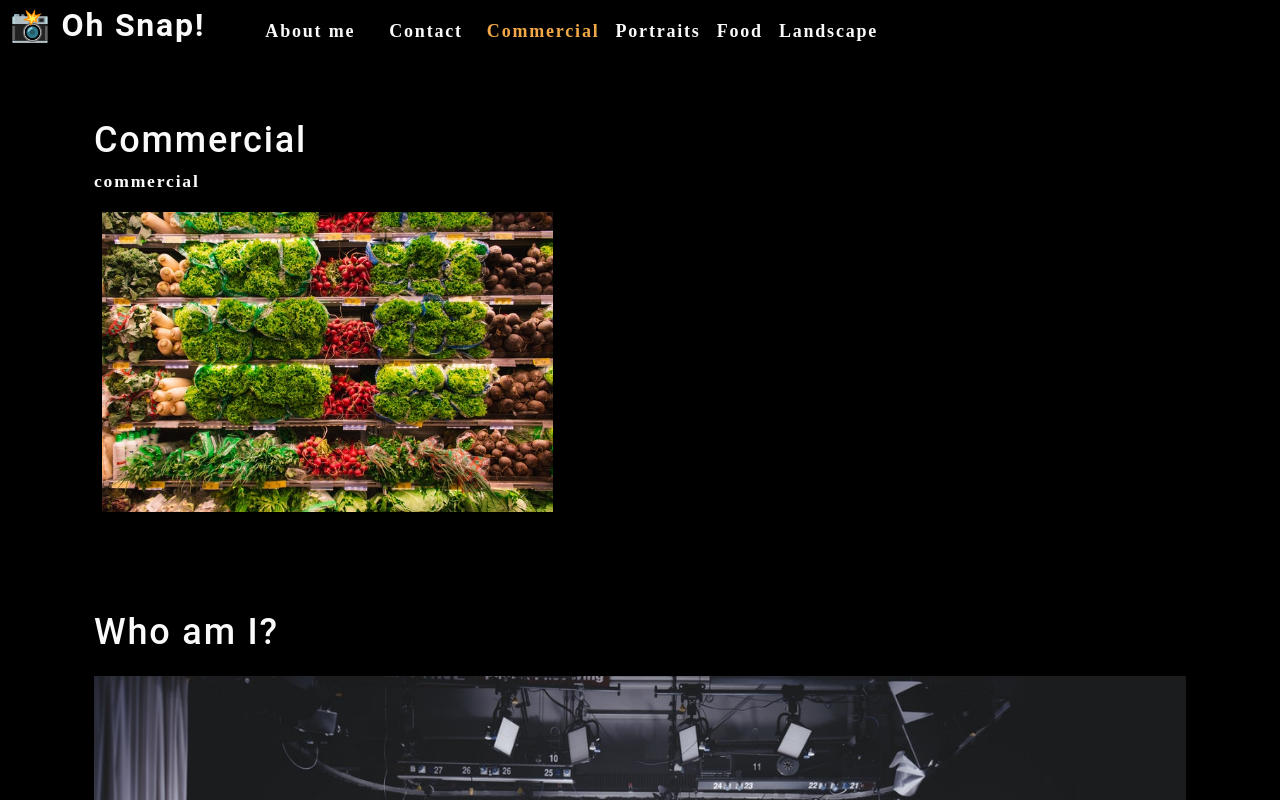
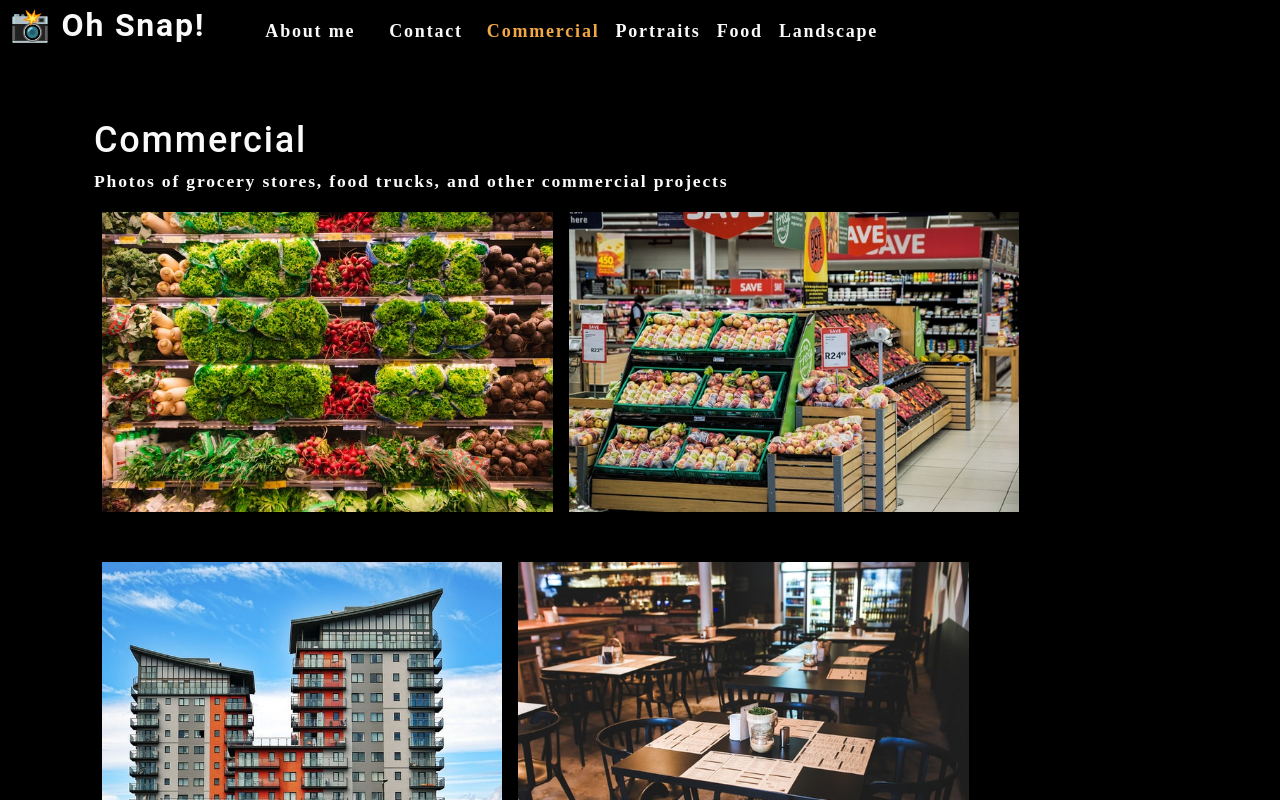
Before and after one commit to samanthawolff/oh-snap, a React (Create React App) app in the folder photo-port/: page / in a window 1280 px wide. Shown: the top 800 px of the page. Built offline with nearby package versions, Linux system fonts and the light colour scheme.

Commit message:
create the gallery

```diff
--- a/photo-port/src/App.js
+++ b/photo-port/src/App.js
@@ -24,10 +24,8 @@
         currentCategory={currentCategory}
       ></Nav>
       <main>
-        <div>
-          <Gallery></Gallery>
-          <About></About>
-        </div>
+        <Gallery currentCategory={currentCategory}></Gallery>
+        <About></About>
       </main>
     </div>
   );
--- a/photo-port/src/components/Gallery/index.js
+++ b/photo-port/src/components/Gallery/index.js
@@ -1,26 +1,17 @@
 import React from 'react';
+import PhotoList from '../PhotoList';
 import { capitalizeFirstLetter } from '../../utils/helpers';
-import photo from '../../assets/small/commercial/0.jpg';
 
 
 function Gallery(props) {
-    const currentCategory = {
-        name: 'commercial',
-        description: 'Photos of grocery stores, food trucks, and other commercial projects',
-    };
-    return (
-        <section>
-            <h1>{capitalizeFirstLetter(currentCategory.name)}</h1>
-            <p>{currentCategory.name}</p>
-            <div>
-                <img src={photo}
-                    alt="Commercial Example"
-                    className="img-thumbnail mx-1"
-                />
-            </div>
-        </section>
-    );
+  const { currentCategory } = props;
+  return (
+    <section>
+      <h1 data-testid="h1tag">{capitalizeFirstLetter(currentCategory.name)}</h1>
+      <p>{currentCategory.description}</p>
+      <PhotoList category={currentCategory.name} />
+    </section>
+  );
 }
 
-
 export default Gallery;
--- /dev/null
+++ b/photo-port/src/components/PhotoList/index.js
@@ -0,0 +1,121 @@
+import React, { useState } from 'react';
+
+const PhotoList = ({ category }) => {
+
+  const [photos] = useState([
+    {
+      name: 'Grocery aisle',
+      category: 'commercial',
+      description: 'Lorem ipsum dolor sit amet, consectetur adipiscing elit. Nunc ultricie',
+    },
+    {
+      name: 'Grocery booth',
+      category: 'commercial',
+      description: 'Lorem ipsum dolor sit amet, consectetur adipiscing elit. Nunc ultricie',
+    },
+    {
+      name: 'Building exterior',
+      category: 'commercial',
+      description: 'Lorem ipsum dolor sit amet, consectetur adipiscing elit. Nunc ultricie',
+    },
+    {
+      name: 'Restaurant table',
+      category: 'commercial',
+      description: 'Lorem ipsum dolor sit amet, consectetur adipiscing elit. Nunc ultricie',
+    },
+    {
+      name: 'Cafe interior',
+      category: 'commercial',
+      description: 'Lorem ipsum dolor sit amet, consectetur adipiscing elit. Nunc ultricie',
+    },
+    {
+      name: 'Cat green eyes',
+      category: 'portraits',
+      description: 'Lorem ipsum dolor sit amet, consectetur adipiscing elit. Nunc ultricie',
+    },
+    {
+      name: 'Green parrot',
+      category: 'portraits',
+      description: 'Lorem ipsum dolor sit amet, consectetur adipiscing elit. Nunc ultricie',
+    },
+    {
+      name: 'Yellow macaw',
+      category: 'portraits',
+      description: 'Lorem ipsum dolor sit amet, consectetur adipiscing elit. Nunc ultricie',
+    },
+    {
+      name: 'Pug smile',
+      category: 'portraits',
+      description: 'Lorem ipsum dolor sit amet, consectetur adipiscing elit. Nunc ultricie',
+    },
+    {
+      name: 'Pancakes',
+      category: 'food',
+      description: 'Lorem ipsum dolor sit amet, consectetur adipiscing elit. Nunc ultricie',
+    },
+    {
+      name: 'Burrito',
+      category: 'food',
+      description: 'Lorem ipsum dolor sit amet, consectetur adipiscing elit. Nunc ultricie',
+    },
+    {
+      name: 'Scallop pasta',
+      category: 'food',
+      description: 'Lorem ipsum dolor sit amet, consectetur adipiscing elit. Nunc ultricie',
+    },
+    {
+      name: 'Burger',
+      category: 'food',
+      description: 'Lorem ipsum dolor sit amet, consectetur adipiscing elit. Nunc ultricie',
+    },
+    {
+      name: 'Fruit bowl',
+      category: 'food',
+      description: 'Lorem ipsum dolor sit amet, consectetur adipiscing elit. Nunc ultricie',
+    },
+    {
+      name: 'Green river',
+      category: 'landscape',
+      description: 'Lorem ipsum dolor sit amet, consectetur adipiscing elit. Nunc ultricie',
+    },
+    {
+      name: 'Docks',
+      category: 'landscape',
+      description: 'Lorem ipsum dolor sit amet, consectetur adipiscing elit. Nunc ultricie',
+    },
+    {
+      name: 'Panoramic village by sea',
+      category: 'landscape',
+      description: 'Lorem ipsum dolor sit amet, consectetur adipiscing elit. Nunc ultricie',
+    },
+    {
+      name: 'Domestic landscape',
+      category: 'landscape',
+      description: 'Lorem ipsum dolor sit amet, consectetur adipiscing elit. Nunc ultricie',
+    },
+    {
+      name: 'Park bench',
+      category: 'landscape',
+      description: 'Lorem ipsum dolor sit amet, consectetur adipiscing elit. Nunc ultricie',
+    },
+  ]);
+
+  const currentPhotos = photos.filter((photo) => photo.category === category);
+
+  return (
+    <div>
+      <div className="flex-row">
+        {currentPhotos.map((image, i) => (
+          <img
+            src={require(`../../assets/small/${category}/${i}.jpg`)}
+            alt={image.name}
+            className="img-thumbnail mx-1"
+            key={image.name}
+          />
+        ))}
+      </div>
+    </div>
+  );
+};
+
+export default PhotoList;
```
Also changed, not shown: photo-port/src/components/Nav/index.js (+60 -0 lines).
